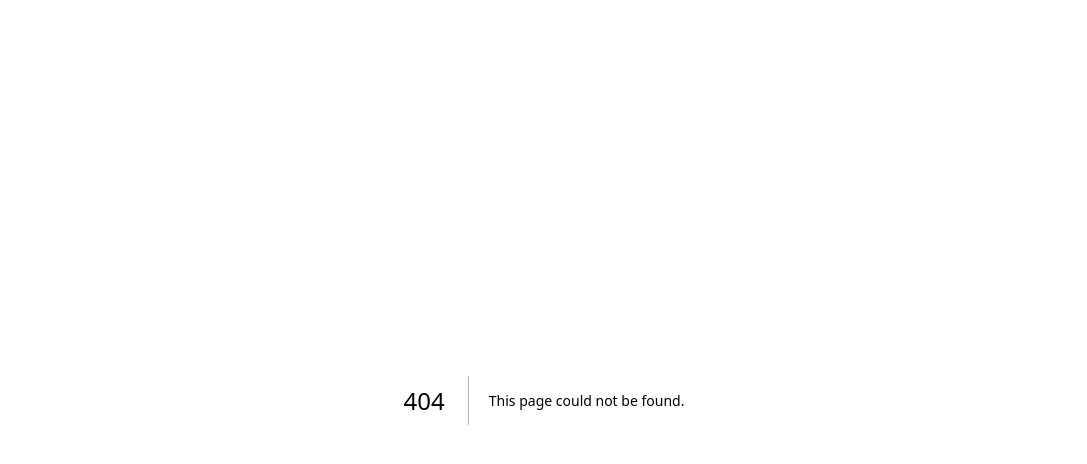
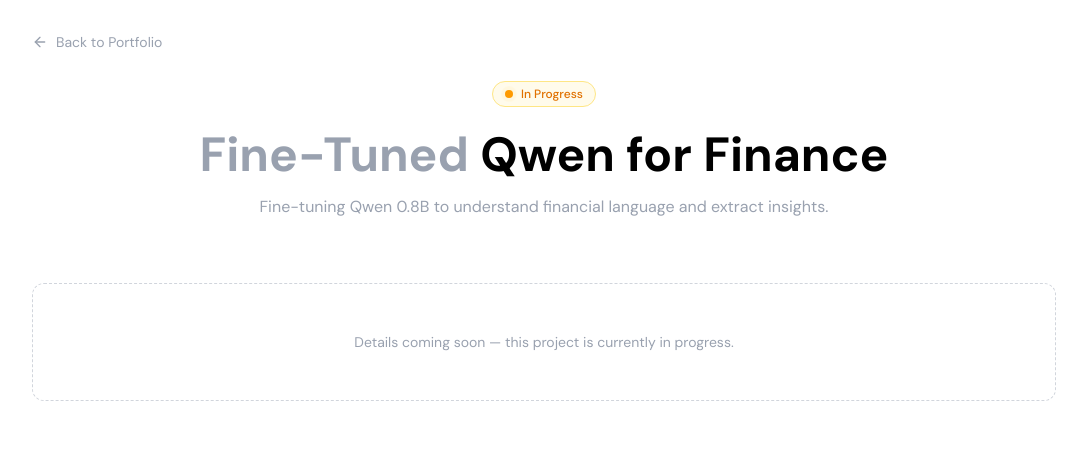
Before and after one commit to NullBitZer0/modern-portfolio, a Next.js app: page /qwen-finance in a window 1280 px wide. Before the commit this address had no page. Shown: the top 464 px of the page, without its empty margins (96-1183 px from the left). Built offline with nearby package versions, Linux system fonts and the light colour scheme.

Commit message:
update files

```diff
--- a/src/app/data/content.ts
+++ b/src/app/data/content.ts
@@ -3,60 +3,35 @@
 
 ## About
 
-An IT undergraduate and AI enthusiast who builds AI-powered systems using RAG, automation, and modern web tech.
+An IT undergraduate and aspiring ML engineer who builds AI-powered systems using RAG, NLP, AI agents, and modern web tech.
 
-Focused on bridging the gap between complex AI systems and practical user applications through engineering, cloud systems, and automation-driven solutions.
+Focused on bridging the gap between complex AI systems and practical user applications through MLOps, cloud engineering, and automation-driven solutions.
 
 ## Featured Projects
+
+### Real-Time Fraud Detection
+Production-grade credit card fraud detection system with CatBoost classifier, Feast online/offline feature store, Apache Kafka streaming, 3-tier decision framework, and automated MLOps lifecycle. Sub-15ms P95 latency, 0.94 PR-AUC.
 
 ### AI Portfolio Assistant
 An interactive RAG-based assistant that answers questions about my skills and experience using local documents. Built with LangChain, vector stores, and a modern chat interface.
 
-### AI News Automation
-End-to-end automated news aggregation pipeline that fetches, summarizes, and publishes AI news. Powered by LLMs and n8n workflow automation.
-
-### AI Movie Recommendation System
-Personalized movie recommendations powered by collaborative filtering and content-based AI models trained on real viewing data.
-
-## Homelab
-
-Self-hosted infrastructure running on Docker/Ubuntu Server with Nginx Proxy Manager for reverse proxying and SSL.
-
-- Grafana — Metrics visualization and dashboarding
-- Prometheus — Time-series database for metrics
-- Uptime Kuma — Service uptime tracking
-- Nextcloud — Self-hosted cloud storage and collaboration
-- Portainer — Docker container management
-- Nginx Proxy Manager — Reverse proxy with SSL termination
-- Pi-hole — Network-wide ad blocking and DNS sinkhole
-- Jellyfin — Open-source media streaming server
-- Home Assistant — Smart home and IoT device management
-- Vaultwarden — Self-hosted password manager
-- OpenClaw — Free, open-source autonomous AI agent / personal assistant
-- Data Integrity Bot — Automated data validation and health checks
-- University Scraper Bot — University site scraping for course data
-- Price Monitor Bot — E-commerce price tracking and alerting
-- GitHub Activity Bot — Repository monitoring and notification bot
-
-## Experience
-
-### AI Engineering Intern
-**Tech Company**
-Developed RAG systems, integrated LLMs into production workflows, built automated pipelines for data processing and content generation. Worked with vector databases, embedding models, and prompt engineering.
-
-### Freelance Developer
-**Self-employed**
-Full-stack web applications using Next.js, React, and Node.js. Custom automation workflows using n8n and API integrations.
+### NVIDIA Report Analysis
+NLP-based NVIDIA report analysis using FinBERT sentiment scoring, web scraping, LSTM OHLC prediction, and Telegram alerts.
 
 ## Education
 
-### University
+### Sri Lanka Institute of Information Technology
 **BSc (Hons) in Information Technology**
-Currently pursuing — Expected 2026
+Currently pursuing — Expected 2027
 
 ## Tech Stack
 
-Next.js, React, TypeScript, Python, Node.js, FastAPI, PostgreSQL, MongoDB, Firebase, Docker, AWS, Vercel, LangChain, Hugging Face, OpenAI, TensorFlow, PyTorch, scikit-learn, Pandas, NumPy, Ollama, n8n, Git, Linux
+**Languages:** Python, TypeScript, JavaScript, Java, R
+**Frontend:** React, Next.js, Tailwind CSS
+**Backend & DB:** Node.js, FastAPI, PostgreSQL, MongoDB, Redis, Qdrant
+**AI & ML:** Hugging Face, LangChain, LlamaIndex, OpenAI, TensorFlow, PyTorch, scikit-learn, ONNX, SageMaker, Ollama
+**MLOps:** Langfuse, MLflow, DAGsHub, DVC, Apache Spark, Databricks, Apache Airflow
+**Infra:** Docker, AWS, S3, Coolify, Vercel, Git, GitHub, Linux
 
 ## Library
 
@@ -74,20 +49,21 @@
 
 ## Interests
 
-- AI Engineering & LLMs
-- Cloud Systems (AWS/Azure)
-- Automation Workflows
+- NLP, RAG, AI Agents
+- Machine Learning & MLOps
+- Cloud Engineering (AWS)
 - Modern Web Development
 - Self-Hosted Infrastructure & DevOps
 
 ## Get in Touch
 
-Connect with me on [LinkedIn](#) or shoot an [email](mailto:hello@adeeshaperera.me)
+Connect with me on [LinkedIn](https://linkedin.com/in/adeesha-perera-b9a614290) or shoot an [email](mailto:work@adeeshaperera.me)
 
 ---
 
 **Links:**
-- GitHub: [github.com/adeesha-dev](#)
-- LinkedIn: [linkedin.com/in/adeesha-dev](#)
-- Email: hello@adeeshaperera.me
+- GitHub: [github.com/NullBitZer0](https://github.com/NullBitZer0)
+- LinkedIn: [linkedin.com/in/adeesha-perera-b9a614290](https://linkedin.com/in/adeesha-perera-b9a614290)
+- Medium: [medium.com/@adeeshapererabiz](https://medium.com/@adeeshapererabiz)
+- Email: work@adeeshaperera.me
 `;
--- a/src/app/page.tsx
+++ b/src/app/page.tsx
@@ -251,18 +251,18 @@
             {/* Bio */}
             <div className="w-full space-y-4 text-left text-base leading-relaxed text-gray-600 dark:text-gray-400 sm:text-lg md:text-xl">
               <p>
-                an IT undergraduate and{" "}
-                <a href="https://en.wikipedia.org/wiki/Artificial_intelligence" target="_blank" rel="noopener noreferrer" className="underline underline-offset-4 hover:text-black dark:hover:text-white transition-colors">
-                  AI enthusiast
+                An IT undergraduate and aspiring{" "}
+                <a href="https://en.wikipedia.org/wiki/Machine_learning" target="_blank" rel="noopener noreferrer" className="underline underline-offset-4 hover:text-black dark:hover:text-white transition-colors">
+                  ML engineer
                 </a>{" "}
-                who builds AI-powered systems using RAG, automation, and modern web tech.
+                who builds AI-powered systems using RAG, NLP, AI agents, and modern web tech.
               </p>
               <p>
-                focused on bridging the gap between complex{" "}
+                Focused on bridging the gap between complex{" "}
                 <a href="https://en.wikipedia.org/wiki/Large_language_model" target="_blank" rel="noopener noreferrer" className="underline underline-offset-4 hover:text-black dark:hover:text-white transition-colors">
                   AI systems
                 </a>{" "}
-                and practical user applications through engineering, cloud systems, and automation-driven solutions.
+                and practical user applications through MLOps, cloud engineering, and automation-driven solutions.
               </p>
             </div>
 
@@ -309,6 +309,21 @@
                   </div>
                   <p className="text-sm text-gray-500 dark:text-gray-400">
                     NLP-based NVIDIA report analysis using FinBERT sentiment scoring, web scraping, LSTM OHLC prediction, and Telegram alerts.
+                  </p>
+                </Link>
+
+                <Link href="/qwen-finance" className="group block rounded-xl border border-gray-200 dark:border-gray-800 p-6 sm:p-8 transition-all hover:border-gray-400 dark:hover:border-gray-600 hover:bg-gray-50/50 dark:hover:bg-zinc-900/50">
+                  <div className="flex items-center justify-between mb-2">
+                    <div className="flex items-center gap-2">
+                      <span className="font-medium text-black dark:text-white">Fine-Tuned Qwen for Finance</span>
+                      <span className="px-2 py-0.5 rounded-full text-[10px] font-medium bg-amber-100 dark:bg-amber-900/30 text-amber-600 dark:text-amber-400 border border-amber-200 dark:border-amber-800">
+                        In Progress
+                      </span>
+                    </div>
+                    <ArrowRight className="h-4 w-4 text-gray-400 group-hover:text-black dark:group-hover:text-white group-hover:translate-x-1 transition-all" />
+                  </div>
+                  <p className="text-sm text-gray-500 dark:text-gray-400">
+                    Fine-tuning Qwen 0.8B to understand financial language and extract insights.
                   </p>
                 </Link>
               </div>
--- /dev/null
+++ b/src/app/qwen-finance/layout.tsx
@@ -0,0 +1,29 @@
+import type { Metadata } from "next";
+
+export const metadata: Metadata = {
+    title: "Fine-Tuned Qwen for Finance",
+    description:
+        "Fine-tuned Qwen 0.8B model for financial language understanding and insight extraction.",
+    openGraph: {
+        title: "Fine-Tuned Qwen for Finance | Adeesha Perera",
+        description:
+            "Fine-tuning Qwen 0.8B to understand financial language and extract insights — currently in progress.",
+        url: "https://adeeshaperera.me/qwen-finance",
+    },
+    twitter: {
+        title: "Fine-Tuned Qwen for Finance | Adeesha Perera",
+        description:
+            "Fine-tuned Qwen 0.8B model for financial NLP and insight extraction.",
+    },
+    alternates: {
+        canonical: "https://adeeshaperera.me/qwen-finance",
+    },
+};
+
+export default function QwenFinanceLayout({
+    children,
+}: {
+    children: React.ReactNode;
+}) {
+    return children;
+}
--- /dev/null
+++ b/src/app/qwen-finance/page.tsx
@@ -0,0 +1,59 @@
+"use client";
+import React from "react";
+import { motion } from "framer-motion";
+import { ArrowLeft } from "lucide-react";
+import Link from "next/link";
+
+export default function QwenFinance() {
+    return (
+        <div className="min-h-screen bg-white dark:bg-black text-black dark:text-white px-4 pt-8 pb-20 transition-colors duration-300">
+            <div className="max-w-5xl mx-auto">
+
+                {/* Back Button */}
+                <div className="mb-6">
+                    <Link
+                        href="/"
+                        className="inline-flex items-center gap-2 text-sm text-gray-400 hover:text-black dark:hover:text-white transition-colors"
+                    >
+                        <ArrowLeft className="h-4 w-4" />
+                        Back to Portfolio
+                    </Link>
+                </div>
+
+                {/* Header */}
+                <motion.div
+                    initial={{ opacity: 0, y: 20 }}
+                    animate={{ opacity: 1, y: 0 }}
+                    className="text-center mb-16"
+                >
+                    <div className="inline-flex items-center gap-2 px-3 py-1 rounded-full border border-amber-200 dark:border-amber-900 bg-amber-50 dark:bg-amber-900/20 text-amber-600 dark:text-amber-400 text-xs font-medium mb-6">
+                        <span className="relative flex h-2 w-2">
+                            <span className="absolute inline-flex h-full w-full animate-ping rounded-full bg-amber-400 opacity-75" />
+                            <span className="relative inline-flex h-2 w-2 rounded-full bg-amber-500" />
+                        </span>
+                        In Progress
+                    </div>
+                    <h1 className="text-3xl md:text-5xl font-bold mb-4">
+                        <span className="text-gray-400">Fine-Tuned</span> Qwen for Finance
+                    </h1>
+                    <p className="text-gray-400 dark:text-gray-500 max-w-2xl mx-auto text-sm md:text-base">
+                        Fine-tuning Qwen 0.8B to understand financial language and extract insights.
+                    </p>
+                </motion.div>
+
+                {/* Placeholder Content */}
+                <motion.div
+                    initial={{ opacity: 0, y: 20 }}
+                    animate={{ opacity: 1, y: 0 }}
+                    transition={{ delay: 0.1 }}
+                    className="rounded-xl border border-dashed border-gray-300 dark:border-zinc-700 p-12 text-center"
+                >
+                    <p className="text-gray-400 dark:text-gray-500 text-sm">
+                        Details coming soon — this project is currently in progress.
+                    </p>
+                </motion.div>
+
+            </div>
+        </div>
+    );
+}
```
Also changed, not shown: public/llm.txt.
